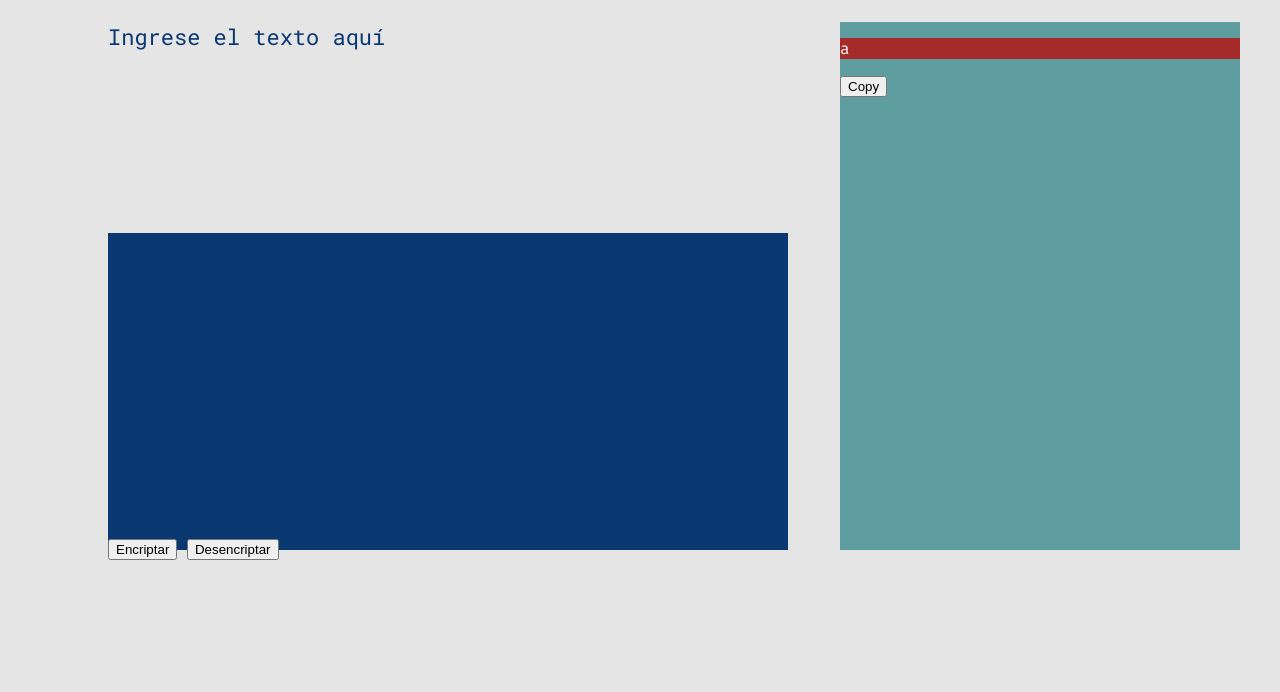
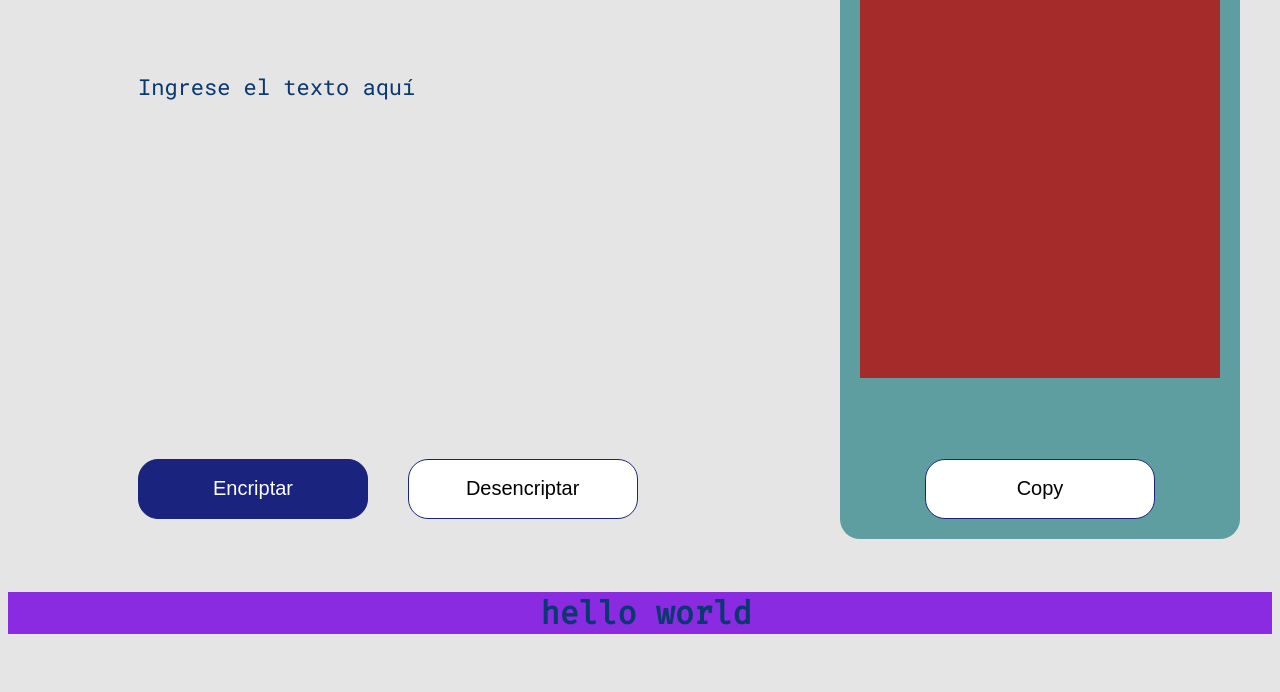
Before and after one commit to danielromeror32/text-encryption-tool, a plain HTML site: page index.html in a window 1280 px wide. Shown: the part 108-800 px from the top of the page. Drawn offline with Linux system fonts and the light colour scheme.

Commit message:
progress in second div

```diff
--- a/css/style.css
+++ b/css/style.css
@@ -7,7 +7,7 @@ body{
 
 h1{
     margin-top: 30px;
-    margin-left: 90px;
+    margin-left: 12px;
     color: #0A3871;
     margin-bottom: 3rem;;
     font-size: 32px;
@@ -35,9 +35,9 @@ h1{
 
 .firstPanel{
 
-    background-color: #0A3871;
+    /* background-color: #0A3871; */
     float: left;
-    width: 680px;
+    width: 660px;
     height: 80%;
     margin: 10px 0px 0 100px;
     /* padding: 10px; */
@@ -51,44 +51,82 @@ textarea{
     background-color: #E5E5E5;
     border: 0;
     margin: 0;
-    padding: 0;
+    padding-top: 40px;
+    padding-left: 30px;
     resize: none;
-    width: 680px;
-    height: 40%;
+    width: 630px;
+    height: 70%;
 }
 
 textarea::placeholder {
     color: #0A3871;
   }
-  textarea:focus {
-    outline: none;
-  }
+textarea:focus {
+outline: none;
+}
+
+.editTextArea{
+    border: 1px solid #355A88;
+    border-radius: 20px;
+}
 
 .secondPanel{
-
     background-color:cadetblue;
+    border-radius: 20px;
     float: right;
     width: 400px;
-    height: 80%;
+    height: 95%;
     margin: 10px 32px 0 0px;
-    /* margin-left: 50%; */
-    /* float: right; */
+    display: flex;
+    flex-direction: column;
+    justify-content: space-evenly;
+    align-items:center;
+
+}
+.btnFirstPanel{
+    text-align: justify;
+}
+#firstButton{
+    display: inline-block;
+    background-color: #1A237E;
+    margin:10px 0 0 30px;
+}
+#secondtButton{
+    display: inline-block;
+    background-color: white;
+    color: black;
+    margin:10px 0 0 30px;
+}
+
+button{
+    color: white;
+    border: 1px solid #1A237E;
+    font-size: 20px; /* aumenta el tamaño del texto */
+    padding: 10px 5px; /* aumenta el tamaño del área de clickeo */
+    width: 230px;
+    height: 60px;
+    border-radius: 20px;
 
 
 }
-.btnFirstPanel{
+.buttom-decrypt{
+    background-color: white;
+    color: black;
+    margin-top: 60px;
+}
 
-    position: relative;
-    top: 300px;
-    text-align: justify;
-}
-button{
-    display: inline-block;
-}
+.buttom-decrypt:hover , #firstButton:hover,
+#secondtButton:hover {
+    background-color: #808080;
+    color: white;
+    border: 0;
+  }
+
 
 .innerPanel{
     background-color: brown;
-    /* display: inline; */
+    width: 90%;
+    height: 446px;
 }
 
 
@@ -98,3 +136,9 @@ button{
 
     color: white;
 }
+
+footer{
+    clear: both;
+    text-align: center;
+    background-color: blueviolet;
+}
--- a/index.html
+++ b/index.html
@@ -17,11 +17,11 @@
     <header></header>
     <main>
       <div class="container">
-        <h1>Encrypt Text Online</h1>
+        <!-- <h1>Encrypt Text Online</h1> -->
 
         <div class="firstPanel">
           <!-- Texto encriptado -->
-
+          <h1>Encrypt Text Online</h1>
           <textarea
             id="textArea"
             onclick="delateAreaText()"
@@ -51,6 +51,7 @@
     </main>
     <footer>
       <!-- margen -->
+      <h1 class="textFooter">hello world</h1>
     </footer>
     <script src="/js/index.js"></script>
   </body>
--- a/js/index.js
+++ b/js/index.js
@@ -1,7 +1,7 @@
 const buttonEncip = document.querySelector("#firstButton");
 const buttonDesc = document.querySelector("#secondtButton");
 const buttonCopy = document.querySelector(".buttom-decrypt"); // BUTTON COPY
-
+const textArea =document.querySelector("#textArea");
 // const textScondPanel = document.querySelector(".displayText").textContent;
 var textScondPanel = document.querySelector(".displayText").textContent;
 
@@ -70,13 +70,14 @@ function setTextLabel (area){
   document.querySelector(".displayText").textContent = textDecryption; // print at second panel
 
 }
+// Funcion styles to textArea
+function delateAreaText() {
 
-function delateAreaText() {
   if (count === 0){
-    document.querySelector("#textArea").value = " ";
+    textArea.value = " ";
     count++;
   }
-
+  textArea.classList.add("editTextArea");
 }
 
 // Funcion para encriptar
```
